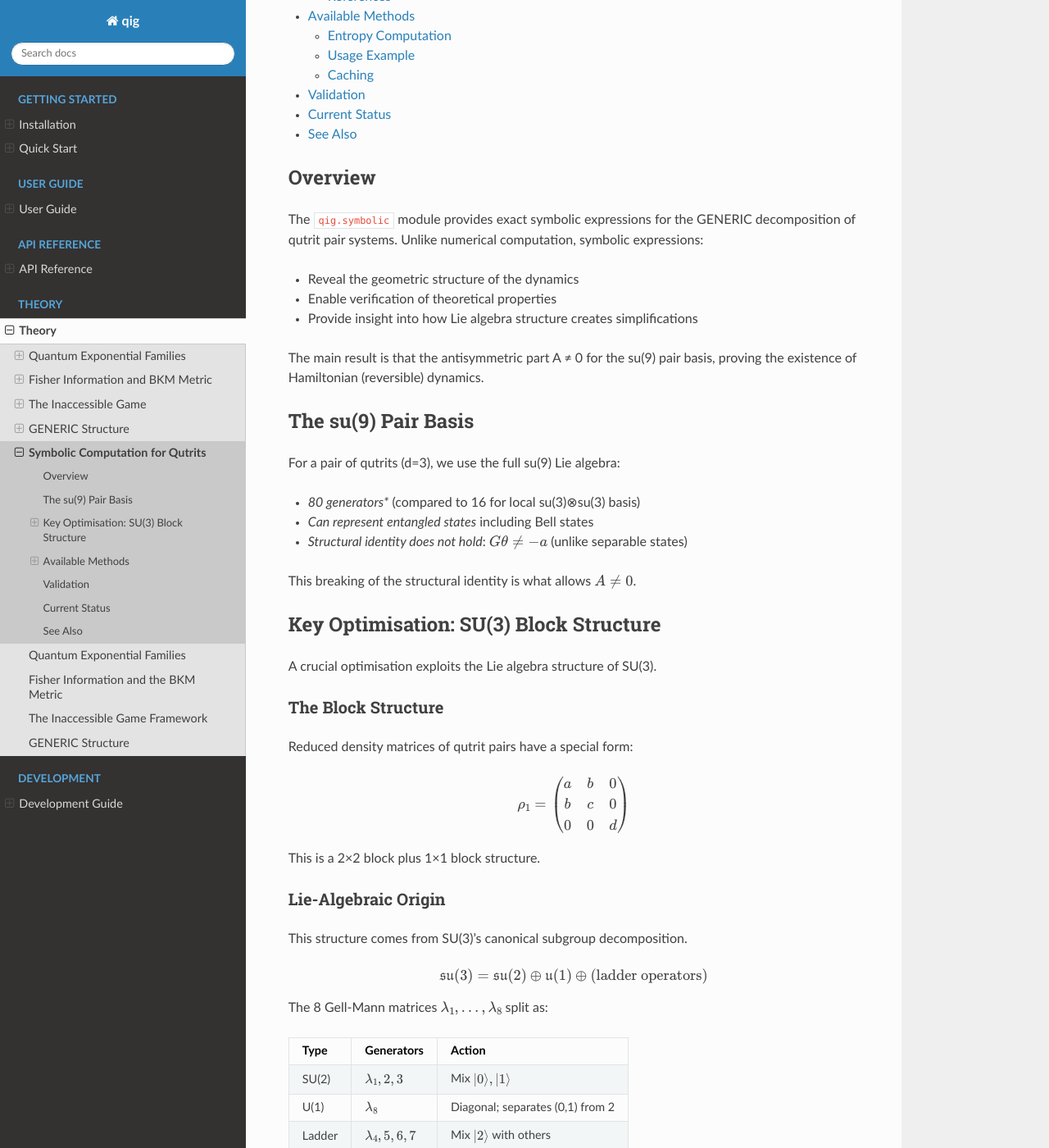
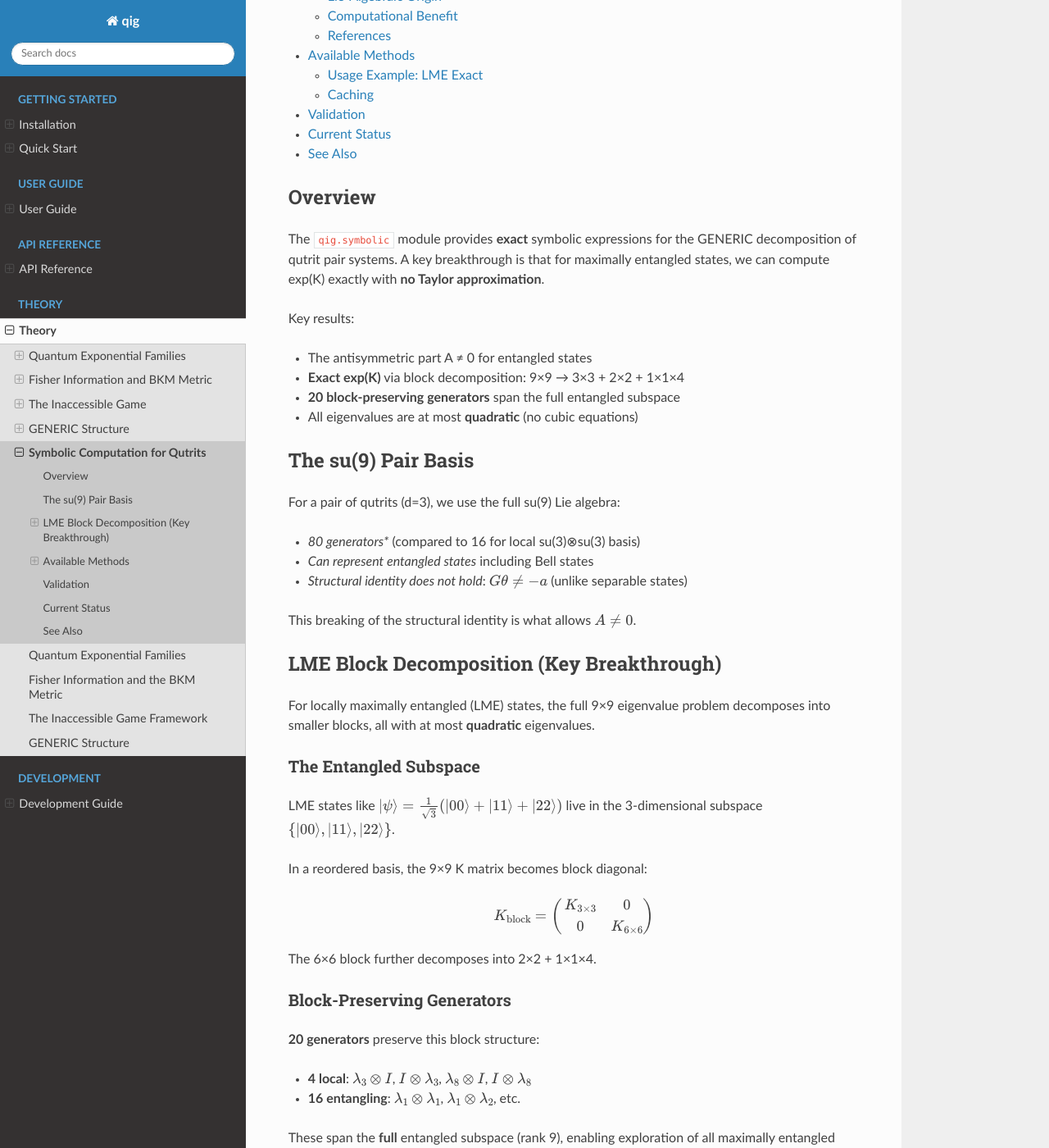
Before and after one commit to lawrennd/qig-code, a Sphinx documentation site: the page built from docs/source/theory/symbolic_computation.rst, in a window 1280 px wide and 1400 px high, scrolled down 428 px. Shown: the whole window at 82% size. Built offline with Sphinx 7.4.7 and the Read the Docs theme 3.1.0, drawn with Linux system fonts in a browser that asks for light colours; some of the changed text lies outside the part shown.

Commit message:
Update RST documentation with LME block decomposition breakthrough
Major updates:
- EXACT exp(K) via block decomposition (9×9 → 3×3 + 2×2 + 1×1×4)
- 20 block-preserving generators spanning full entangled subspace
- All eigenvalues at most quadratic - no cubic equations
- Machine precision results (~10⁻¹⁵) with no Taylor approximation
- Updated usage examples for lme_exact module

```diff
--- a/docs/source/theory/symbolic_computation.rst
+++ b/docs/source/theory/symbolic_computation.rst
@@ -11,16 +11,17 @@ analytic expressions in the quantum inaccessible game for qutrit systems.
 Overview
 --------
 
-The ``qig.symbolic`` module provides exact symbolic expressions for the
-GENERIC decomposition of qutrit pair systems. Unlike numerical computation,
-symbolic expressions:
+The ``qig.symbolic`` module provides **exact** symbolic expressions for the
+GENERIC decomposition of qutrit pair systems. A key breakthrough is that
+for maximally entangled states, we can compute exp(K) exactly with **no
+Taylor approximation**.
 
-- Reveal the geometric structure of the dynamics
-- Enable verification of theoretical properties
-- Provide insight into how Lie algebra structure creates simplifications
+Key results:
 
-The main result is that the antisymmetric part A ≠ 0 for the su(9) pair
-basis, proving the existence of Hamiltonian (reversible) dynamics.
+- The antisymmetric part A ≠ 0 for entangled states
+- **Exact exp(K)** via block decomposition: 9×9 → 3×3 + 2×2 + 1×1×4
+- **20 block-preserving generators** span the full entangled subspace
+- All eigenvalues are at most **quadratic** (no cubic equations)
 
 The su(9) Pair Basis
 --------------------
@@ -33,21 +34,46 @@ For a pair of qutrits (d=3), we use the full su(9) Lie algebra:
 
 This breaking of the structural identity is what allows :math:`A \neq 0`.
 
-Key Optimisation: SU(3) Block Structure
----------------------------------------
+LME Block Decomposition (Key Breakthrough)
+------------------------------------------
 
-A crucial optimisation exploits the Lie algebra structure of SU(3).
+For locally maximally entangled (LME) states, the full 9×9 eigenvalue problem
+decomposes into smaller blocks, all with at most **quadratic** eigenvalues.
 
-The Block Structure
-^^^^^^^^^^^^^^^^^^^
+The Entangled Subspace
+^^^^^^^^^^^^^^^^^^^^^^
 
-Reduced density matrices of qutrit pairs have a special form:
+LME states like :math:`|\psi\rangle = \frac{1}{\sqrt{3}}(|00\rangle + |11\rangle + |22\rangle)`
+live in the 3-dimensional subspace :math:`\{|00\rangle, |11\rangle, |22\rangle\}`.
+
+In a reordered basis, the 9×9 K matrix becomes block diagonal:
 
 .. math::
 
-   \rho_1 = \begin{pmatrix} a & b & 0 \\ b & c & 0 \\ 0 & 0 & d \end{pmatrix}
+   K_{\text{block}} = \begin{pmatrix} K_{3\times 3} & 0 \\ 0 & K_{6\times 6} \end{pmatrix}
 
-This is a 2×2 block plus 1×1 block structure.
+The 6×6 block further decomposes into 2×2 + 1×1×4.
+
+Block-Preserving Generators
+^^^^^^^^^^^^^^^^^^^^^^^^^^^
+
+**20 generators** preserve this block structure:
+
+- **4 local**: :math:`\lambda_3 \otimes I`, :math:`I \otimes \lambda_3`,
+  :math:`\lambda_8 \otimes I`, :math:`I \otimes \lambda_8`
+- **16 entangling**: :math:`\lambda_1 \otimes \lambda_1`, :math:`\lambda_1 \otimes \lambda_2`, etc.
+
+These span the **full** entangled subspace (rank 9), enabling exploration of
+all maximally entangled states while maintaining exact computation.
+
+Reduced Density Matrix Structure
+^^^^^^^^^^^^^^^^^^^^^^^^^^^^^^^^
+
+Reduced density matrices also have a special block form:
+
+.. math::
+
+   \rho_1 = \begin{pmatrix} a & b & 0 \\ b^* & c & 0 \\ 0 & 0 & d \end{pmatrix}
 
 Lie-Algebraic Origin
 ^^^^^^^^^^^^^^^^^^^^
@@ -106,47 +132,48 @@ References
 Available Methods
 -----------------
 
-Entropy Computation
-^^^^^^^^^^^^^^^^^^^
+Two approaches are available:
 
-Two methods are available for computing marginal entropies:
+1. **LME Exact** (``qig.symbolic.lme_exact``, recommended for LME dynamics):
 
-1. **Exact with block structure** (``method='exact'``, default):
+   - Uses block decomposition: 9×9 → 3×3 + 2×2 + 1×1×4
+   - **No Taylor approximation** - machine precision (~10⁻¹⁵)
+   - Works for all 20 block-preserving generators
 
-   - Uses quadratic eigenvalue formula
-   - Fast differentiation (~0.08s)
-   - Ratio to numerical: 1.0001 (~0.01% error from symbolic ρ Taylor expansion)
+2. **General su(9)** (``qig.symbolic.su9_pair``):
 
-2. **Taylor approximation** (``method='taylor'``):
+   - Uses Taylor expansion for exp(K)
+   - ~1% error at order 2, ~0.0008% at order 6
+   - Works for all 80 generators
 
-   - Uses :math:`H(\rho) \approx \log(d) - \frac{d}{2}\text{Tr}[(\rho - I/d)^2]`
-   - Polynomial expressions (fastest differentiation)
-   - ~1% error for small :math:`\theta`
-
-Usage Example
-^^^^^^^^^^^^^
+Usage Example: LME Exact
+^^^^^^^^^^^^^^^^^^^^^^^^
 
 .. code-block:: python
 
-   from qig.symbolic import (
-       symbolic_constraint_gradient_su9_pair,
-       symbolic_lagrange_multiplier_su9_pair,
-       symbolic_antisymmetric_part_su9_pair,
+   from qig.symbolic.lme_exact import (
+       exact_exp_K_lme,
+       exact_rho_lme,
+       block_preserving_generators,
    )
    import sympy as sp
 
-   # Create symbolic parameters (4 active, rest zero)
-   theta = sp.symbols('theta1:5', real=True)
-   theta_full = tuple(list(theta) + [0] * 76)
+   # Get available generators
+   generators, names = block_preserving_generators()
+   print(f"20 block-preserving generators: {names[:4]}...")
 
-   # Compute constraint gradient (exact method by default)
-   a = symbolic_constraint_gradient_su9_pair(theta_full, method='exact')
+   # Create symbolic parameters
+   theta = {
+       'λ3⊗I': sp.Symbol('a3', real=True),
+       'λ8⊗I': sp.Symbol('a8', real=True),
+       'λ1⊗λ1': sp.Symbol('c11', real=True),
+   }
 
-   # Compute Lagrange multiplier and its gradient
-   nu = symbolic_lagrange_multiplier_su9_pair(theta_full)
+   # EXACT exp(K) - no Taylor approximation!
+   exp_K = exact_exp_K_lme(theta)
 
-   # Compute antisymmetric part A
-   A = symbolic_antisymmetric_part_su9_pair(theta_full)
+   # EXACT density matrix
+   rho = exact_rho_lme(theta)
 
 Caching
 ^^^^^^^
@@ -157,24 +184,33 @@ The first run may take seconds to minutes; subsequent runs load instantly.
 Validation
 ----------
 
-Symbolic expressions are validated against numerical computation:
+The LME exact method is validated against scipy:
 
-.. code-block:: bash
+.. code-block:: python
 
-   python examples/symbolic_vs_numerical_demo.py
+   # All tests pass with machine precision
+   # ||exp(K)_exact - exp(K)_scipy|| ~ 10⁻¹⁵
 
 Key validations:
 
-- Constraint gradient ``a``: ratio to numerical ≈ 1.0001 (~0.01% error)
-- Antisymmetric part ``A ≠ 0``: confirms Hamiltonian dynamics
-- Signs and structure match numerical computation
+- Block decomposition: 9×9 → 3×3 + 2×2 + 1×1×4 ✓
+- Eigenvalues at most quadratic ✓
+- 20 generators span full entangled subspace (rank 9) ✓
+- Machine precision agreement with scipy.linalg.expm ✓
 
 Current Status
 --------------
 
-The qutrit (d=3) implementation is complete for the antisymmetric part A.
-Work on qubits (d=2) and the symmetric part S is planned in CIP-0007
-in the repository for details.
+**Complete:**
+
+- EXACT exp(K) for LME dynamics via block decomposition
+- Antisymmetric part A ≠ 0 (proves Hamiltonian dynamics exist)
+- 20 block-preserving generators identified
+
+**In progress (CIP-0007):**
+
+- Symmetric part S and full Jacobian M
+- Qubit (d=2) implementation
 
 See Also
 --------
```
